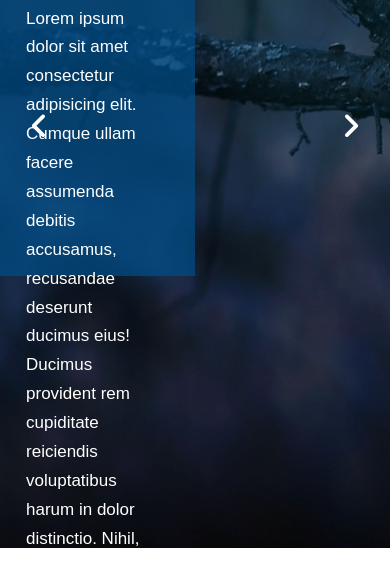
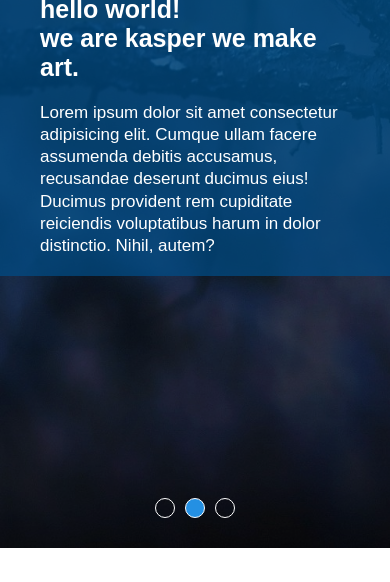
Before and after one commit to AhmedKamal1911/RESPONSIVE-Ghost-Website, a plain HTML site: page index.html in a window 390 px wide. Shown: the part 296-878 px from the top of the page. After the commit the page ends 844 px from the top, so only its background shows below. Drawn offline with Linux system fonts and the light colour scheme; a web font is replaced by a local one.

Commit message:
finished the responsive in landing section and header

```diff
--- a/css/master.css
+++ b/css/master.css
@@ -92,11 +92,11 @@ header .container .logo img{
 width: 130px;
 }
 header .container nav{
-  flex: 1;
   justify-content: flex-end;
 }
 header .container nav ul{
 display: flex;
+transition: var(--main-transition);
 }
 @media(max-width:768px){
   header .container nav ul{
@@ -104,7 +104,7 @@ display: flex;
     position: absolute;
     top: 100%;
     left: 0%;
-    width: 100%;
+    width:100%;
     flex-direction: column;
     background-color: rgb(14, 14, 14);
     z-index: 9;
@@ -120,7 +120,7 @@ display: flex;
   header .container nav i{
     position: relative;
   }
-  header .container nav i:hover+ul{
+  header .container nav:hover ul{
     display: flex;
   }
 }
@@ -156,6 +156,11 @@ position: absolute;
 top: 50%;
 transform: translateY(-50%);
 z-index: 2;
+}
+@media(max-width:767px){
+  main.landing i{
+    display: none;
+  }
 }
 main.landing i:nth-of-type(1){
 left: 30px;
@@ -197,10 +202,52 @@ main.landing .landing-content{
   padding: 40px;
   background-color: var(--transparent-color);
 }
+@media(max-width:767px){
+  main.landing .landing-content{
+    width: 100%;
+  }
+}
 main.landing .landing-content .content{
-  max-width:500px ;
+  max-width:500px;
+}
+@media(max-width:767px){
+  main.landing .landing-content .content{
+    max-width: 100%;
+  }
+  main.landing .landing-content .content h1{
+    font-size: 25px;
+  }
 }
 main.landing .landing-content .content p{
 line-height: 1.7;
 }
+@media(max-width:767px){
+  main.landing .landing-content .content p{
+    line-height: 1.3;
+  }
+}
+@media(max-width:280px){
+  main.landing .landing-content .content p{
+    line-height: 1.2;
+    font-size: 14px;
+  }
+}
+main.landing ul{
+  position: absolute;
+  left: 50%;
+  transform: translateX(-50%);
+  bottom: 30px;
+}
+main.landing ul li{
+  width: 20px;
+  height: 20px;
+  border-radius: 50%;
+  border: 1px solid white;
+  cursor: pointer;
+  transition: var(--main-transition);
+}
+main.landing ul li.active
+,main.landing ul li:hover{
+  background-color: var(--main-color);
+}
 /* End-Landing-Section */
--- a/index.html
+++ b/index.html
@@ -15,6 +15,7 @@
   <link href="https://fonts.googleapis.com/css2?family=Gemunu+Libre:wght@300;400;500;600;700;800&family=Open+Sans:wght@300;400;500;700;800&display=swap" rel="stylesheet">
 </head>
 <body>
+  <!-- Start-Header -->
 <header>
   <div class="container flex-between">
     <div class="logo">
@@ -36,19 +37,27 @@
     </div>
   </div>
 </header>
+<!-- End-Header -->
+<!-- Start-Landing-Section -->
 <main class="landing">
 <div class="container">
   <i class="fa-solid fa-angle-left fs-30 c-white c-pointer"></i>
   <div class="landing-content flex-center">
    <div class="content">
-     <h1 class="c-white mb-20 fs-40">hello world!<br>
+     <h1 class="c-white mb-20 fs-30">hello world!<br>
        we are kasper we make art.
      </h1>
      <p class="c-white fs-17">Lorem ipsum dolor sit amet consectetur adipisicing elit. Cumque ullam facere assumenda debitis accusamus, recusandae deserunt ducimus eius! Ducimus provident rem cupiditate reiciendis voluptatibus harum in dolor distinctio. Nihil, autem?</p>
-   </div>
+    </div>
   </div>
   <i class="fa-solid fa-angle-right fs-30 c-white c-pointer"></i>
 </div>
+<ul class="flex-center">
+  <li></li>
+  <li class="ml-10 mr-10 active"></li>
+  <li></li>
+</ul>
 </main>
+<!--End-Landing-Section -->
 </body>
 </html>
```
